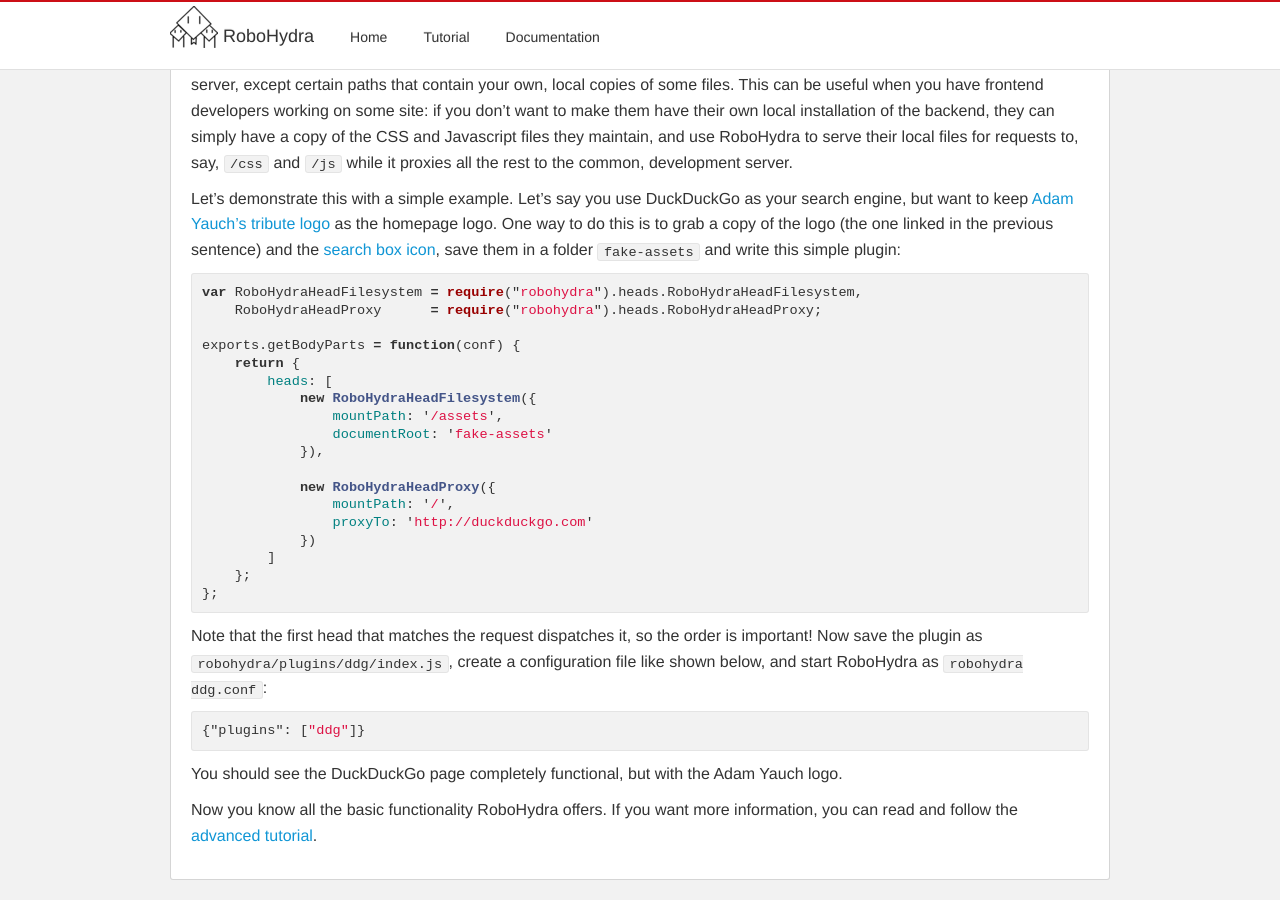
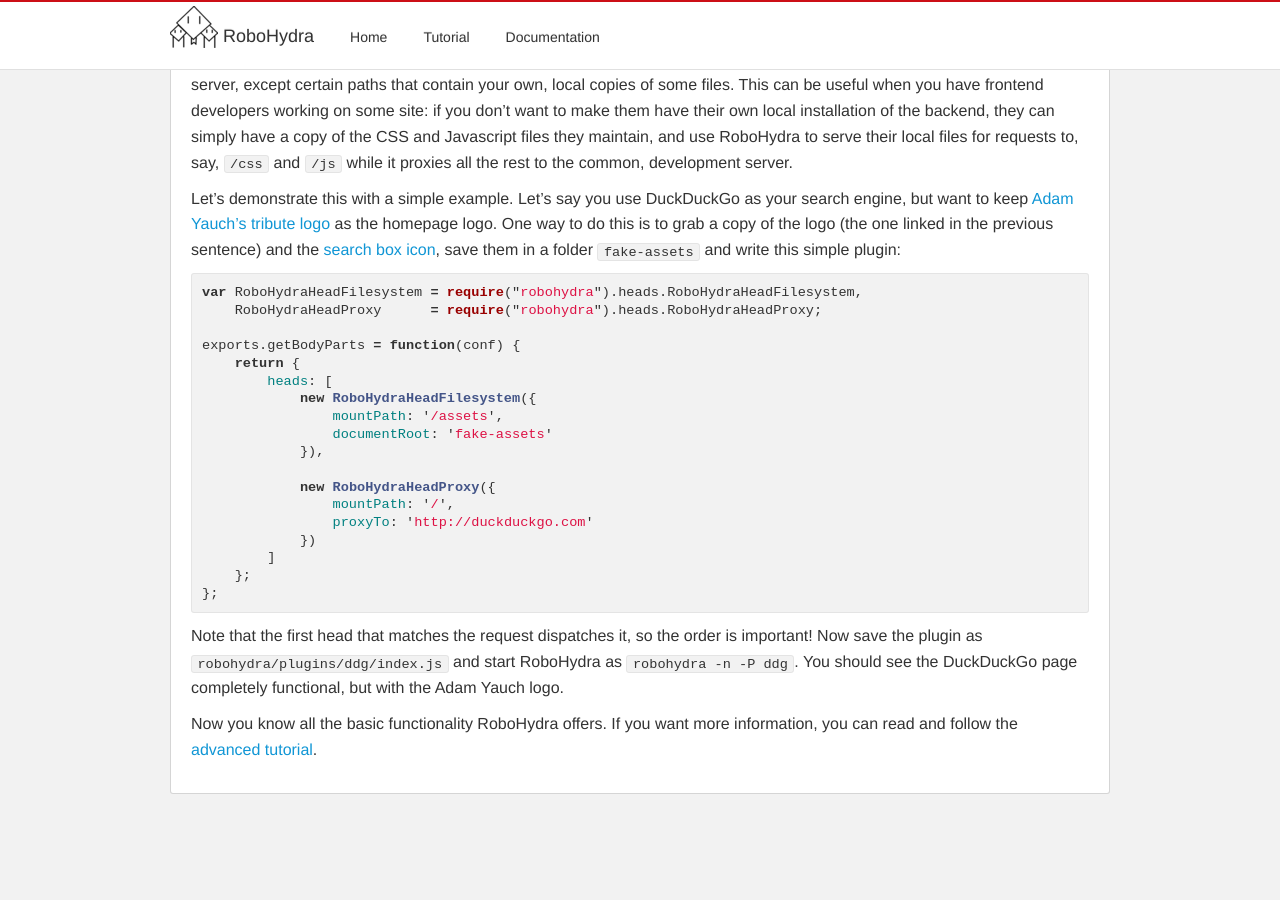
Before and after one commit to robohydra/robohydra, a Jekyll site: the page built from tutorial/next/index.md, in a window 1280 px wide and 900 px high, scrolled down 3594 px. Built offline with Jekyll 4.4.1, drawn with Linux system fonts in a browser that asks for light colours; after the commit the page ends 4408 px from its top, so only the background shows below that.

Commit message:
Tutorial minor improvements (mostly, remove conf files)

```diff
--- a/tutorial/next/index.md
+++ b/tutorial/next/index.md
@@ -253,15 +253,9 @@
 
 Note that the first head that matches the request dispatches it, so
 the order is important! Now save the plugin as
-`robohydra/plugins/ddg/index.js`, create a configuration file like
-shown below, and start RoboHydra as `robohydra ddg.conf`:
-
-{% highlight json %}
-{"plugins": ["ddg"]}
-{% endhighlight %}
-
-You should see the DuckDuckGo page completely functional, but with the
-Adam Yauch logo.
+`robohydra/plugins/ddg/index.js` and start RoboHydra as `robohydra -n
+-P ddg`. You should see the DuckDuckGo page completely functional, but
+with the Adam Yauch logo.
 
 Now you know all the basic functionality RoboHydra offers. If you want
 more information, you can read and follow the <a
```
Also changed, not shown: tutorial/next/advanced/index.md (+4 -7 lines).
